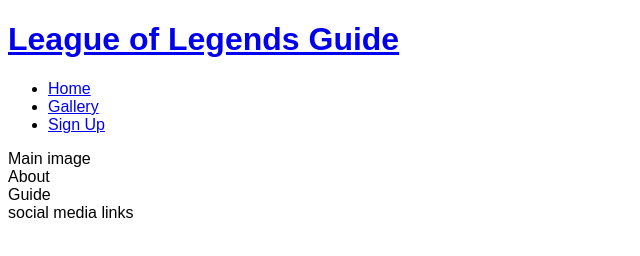
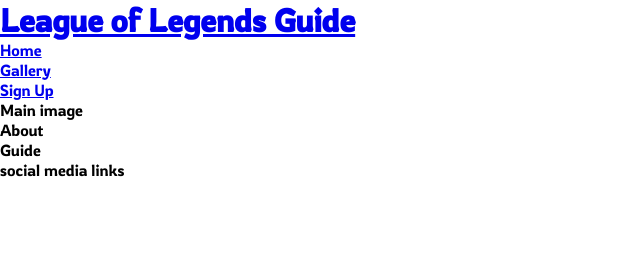
Before and after one commit to Aysial/league-of-legends-guide, a plain HTML site: page index.html in a window 1280 px wide. Shown: the whole page, without its empty margins (0-640 px from the left). Drawn offline with Linux system fonts and the light colour scheme.

Commit message:
Add google fonts and remove default margins, padding and borders

```diff
--- a/assets/css/style.css
+++ b/assets/css/style.css
@@ -1,3 +1,12 @@
+@import url('https://fonts.googleapis.com/css2?family=Rowdies:wght@300&family=Inconsolata&display=swap');
+
+* {
+    margin: 0;
+    padding: 0;
+    border: none;
+}
+
 body {
-    font-family: Arial;
+    font-family: Rowdies, sans-serif;
+    font-weight: 300;
 }
```
